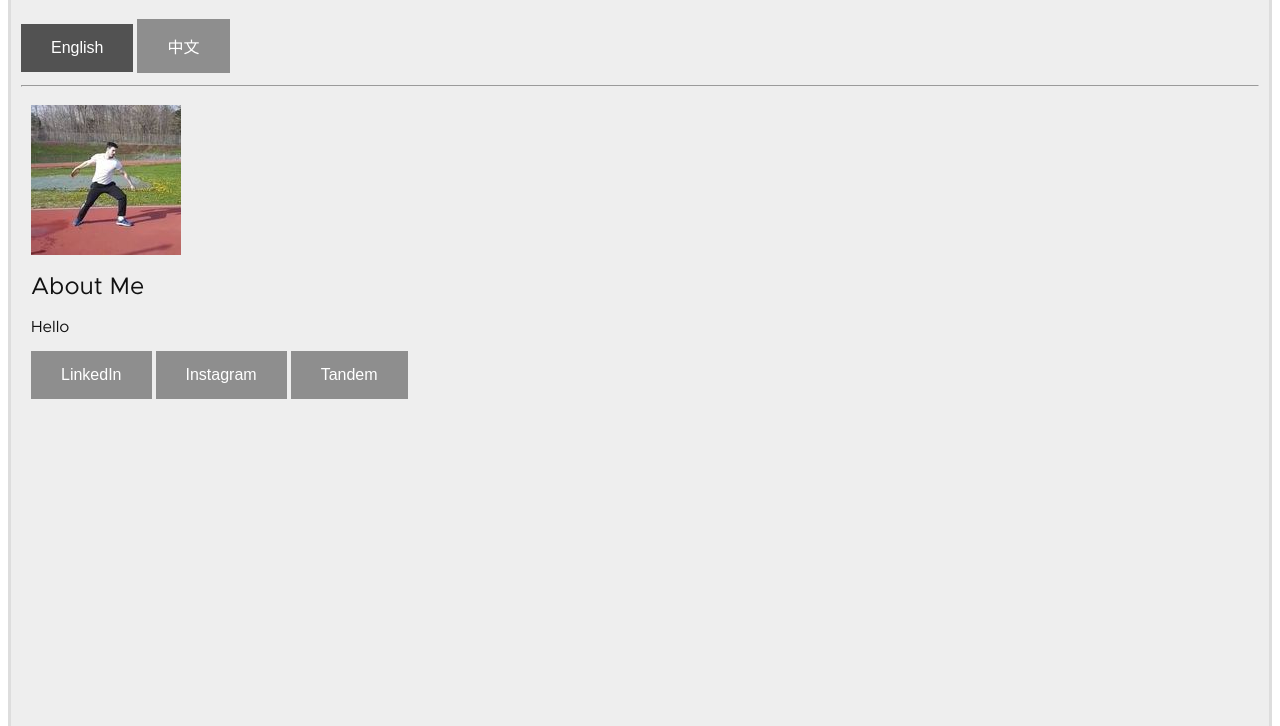
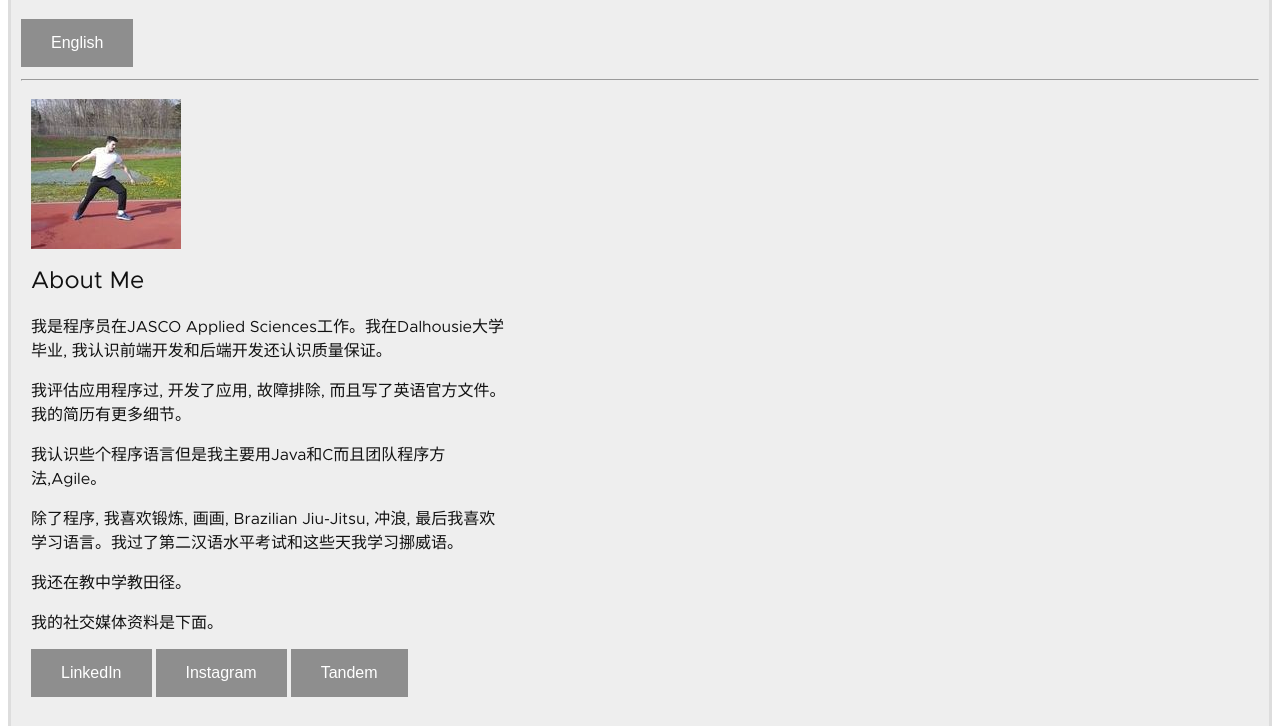
Before and after one commit to DanielONeil1998/website, a plain HTML site: page index.html in a window 1280 px wide. Both pictures are taken after a click on the button "中文". Shown: the part 74-800 px from the top of the page. Drawn offline with Linux system fonts and the light colour scheme.

Commit message:
Finished translation efforts

```diff
--- a/index.html
+++ b/index.html
@@ -9,14 +9,24 @@
 </head>
 
 
-<!-- Function performing translation text swap -->
+<!-- Javascript section -->
 <script>
+var language ="eng";
+//Function performing translation text swap
 function newText() {
-    var x = document.querySelector('#div1 #div2 #div3 p');
-    if (x.innerHTML === "Hello") {
-      x.innerHTML = "Swapped text!";
+    var x = document.getElementById("bodyTextEng");
+    var y = document.getElementById("languageButton");
+    var z = document.getElementById("bodyTextCh");
+    if (language === "eng") {
+        x.hidden = true;
+        z.hidden = false;
+        y.innerHTML = "English";
+        language = "chi";
     } else {
-      x.innerHTML = "Hello";
+        x.hidden = false;
+        z.hidden = true;
+        y.innerHTML = "中文";
+        language = "eng";
     }
 }
 </script>
@@ -25,8 +35,7 @@ function newText() {
 <div class="myDiv" id="div1">
 
     <h1>Daniel O'Neil</h1>
-    <button class="buttonSelected" href="#">English</button>
-    <button class="button" onclick="newText()">中文</button>
+    <button id="languageButton" class="button" onclick="newText()">中文</button>
     <hr>
 
     <!-- Setting up the columns to hold the resume and the miscellaneous information about myself-->
@@ -36,12 +45,18 @@ function newText() {
         <div id="div3" class="column1">
             <img src="graphics/placeholder.jpg" alt="Placeholder image of Myself">
             <h2>About Me</h2>
-            <p id="bodyText">I am a Software Engineer currently working at JASCO Applied Sciences, graduated from Dalhousie University, and my technical proficiencies include both front-end and back-end development alongside QA experience.
+            <p id="bodyTextEng">I am a Software Engineer currently working at JASCO Applied Sciences, graduated from Dalhousie University, and my technical proficiencies include both front-end and back-end development alongside QA experience.
                 <br><br>I have experience in application development, application testing, troubleshooting, and technical document writing; the details of which may be found in my resume.
                 <br><br>I am well-versed in a number of programming languages with a special emphasis on Java and C, as well as collaboratrive programming paradigms such as Agile.
                 <br><br>Outside of programming, my interests include weightlifting, painting, Brazilian Jiu-Jitsu, surfing, and language learning. I have obtained Mandarin Chinese HSK II, and I'm currently working towards a certificate in Norwegian proficiency.
                 <br><br>I've also been helping coach Jr. High and High School track and field teams in the HRM for the past five years when such programs were available.
                 <br><br>Below you may find links to various online profiles of mine.</p>
+            <p id="bodyTextCh" hidden>我是程序员在JASCO Applied Sciences工作。我在Dalhousie大学毕业, 我认识前端开发和后端开发还认识质量保证。
+                <br><br>我评估应用程序过, 开发了应用, 故障排除, 而且写了英语官方文件。我的简历有更多细节。
+                <br><br>我认识些个程序语言但是我主要用Java和C而且团队程序方法,Agile。
+                <br><br>除了程序, 我喜欢锻炼, 画画, Brazilian Jiu-Jitsu, 冲浪, 最后我喜欢学习语言。我过了第二汉语水平考试和这些天我学习挪威语。
+                <br><br>我还在教中学教田径。
+                <br><br>我的社交媒体资料是下面。</p>
 
             <!-- This button sends the user to my LinkedIn profile-->
             <button class="button" href="#" onclick='window.open("https://www.linkedin.com/in/daniel-o-neil-5861a818b/");return false;'>LinkedIn</button>
```
